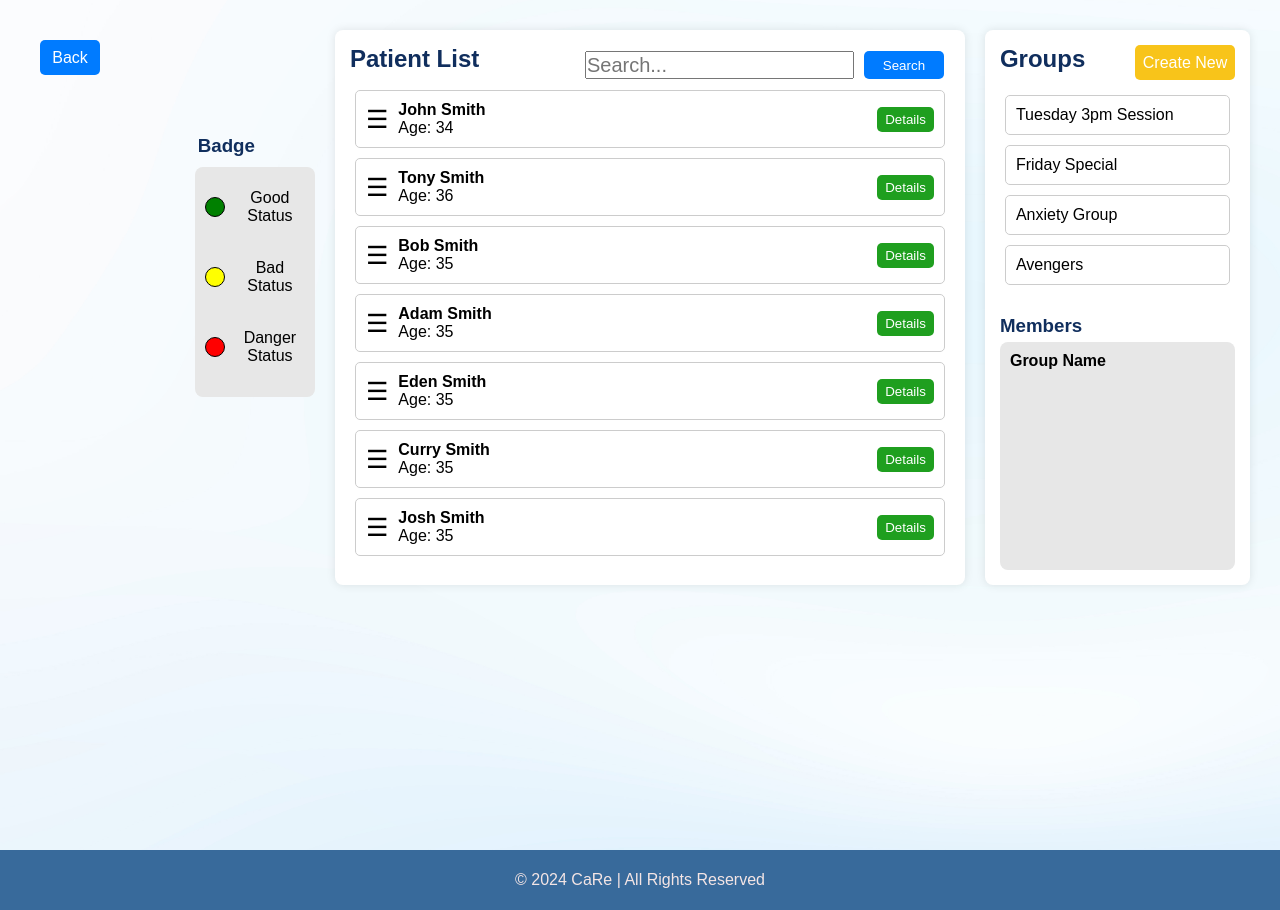
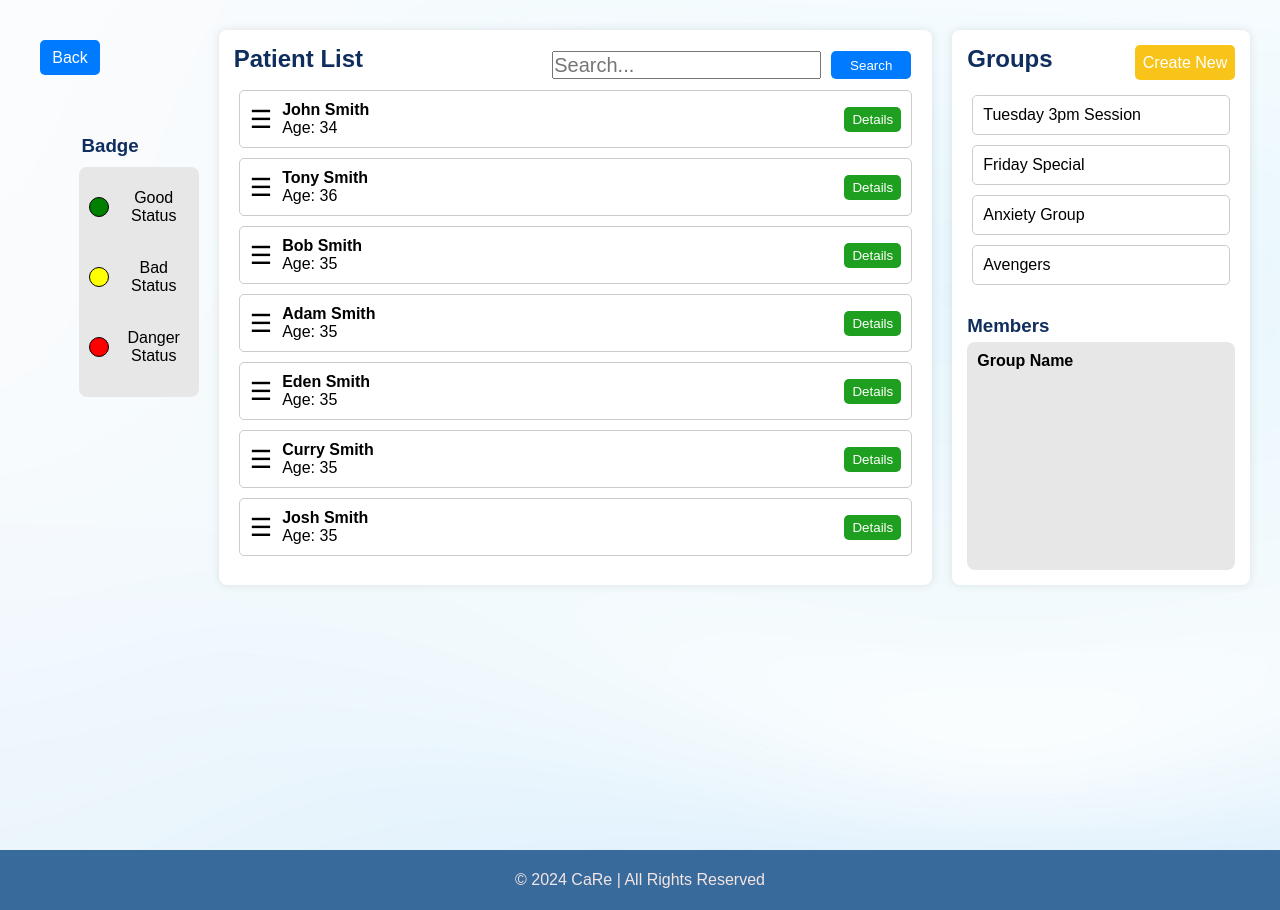
Before and after one commit to ChealseaYao/COMP9030_CaRe_Group-6, a PHP site: page /therapist/patientListPage.html in a window 1280 px wide. Shown: the part 100-1010 px from the top of the page. Run offline with PHP 8.4, Linux system fonts and the light colour scheme.

Commit message:
patient dashboard ratio fix

```diff
--- a/style/patientList.css
+++ b/style/patientList.css
@@ -1,9 +1,13 @@
 /* ---------------------------------Patient List Page -----------------------------------*/
+.patientList-body .therapistContainer {
+
+}
 .patientList-body .leftbox {
   margin-right: 10px;
   display: flex;
   flex-direction: column;
   justify-content: space-between;
+  width: 15%;
 }
 
 .leftbox h3 {
@@ -63,7 +67,6 @@
 .patientList-body .patient-list {
   width: 60%;
   min-width: 520px;
-  max-width: 800px;
   text-align: left;
   background-color: #fff;
   padding: 15px;
```
